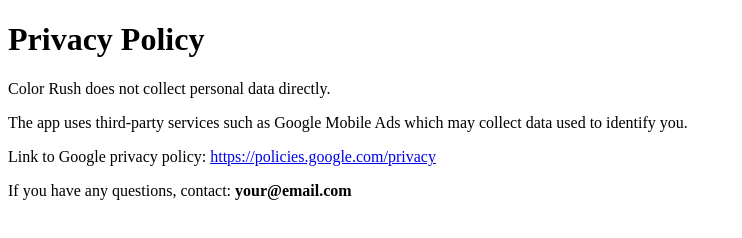
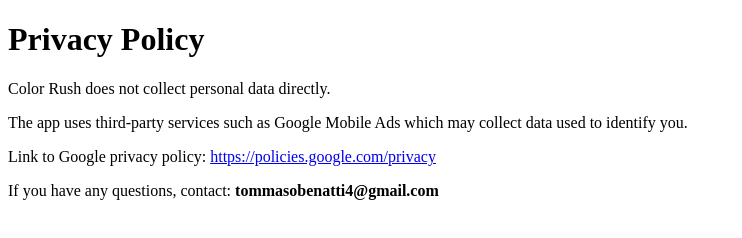
Before and after one commit to kingme230/color-rush-privacy, a plain HTML site: page index.html in a window 1280 px wide. Shown: the whole page, without its empty margins (0-742 px from the left). Drawn offline with Linux system fonts and the light colour scheme.

Commit message:
Update index.html

```diff
--- a/index.html
+++ b/index.html
@@ -25,7 +25,7 @@
 
   <p>
     If you have any questions, contact:
-    <strong>your@email.com</strong>
+    <strong>tommasobenatti4@gmail.com</strong>
   </p>
 </body>
 </html>
```
